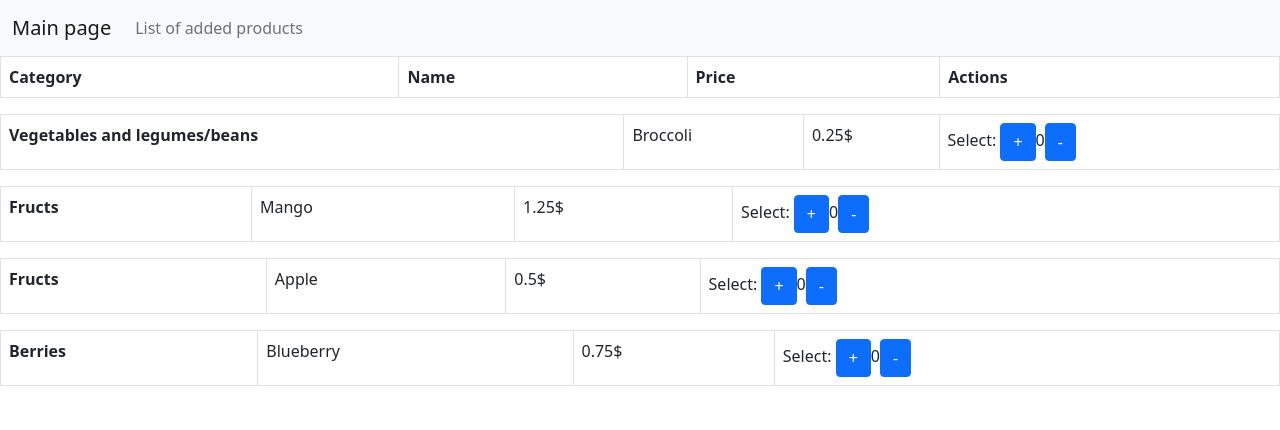
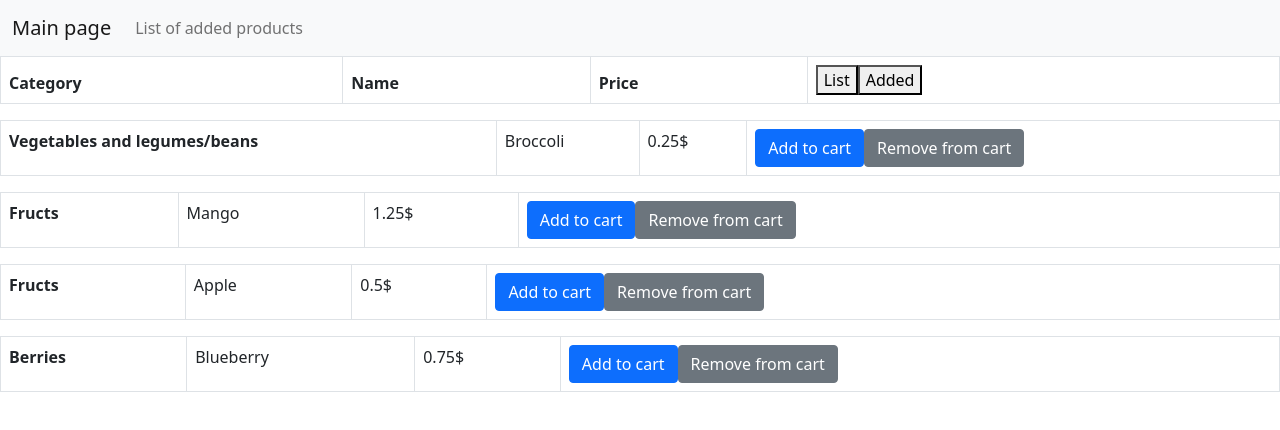
Before and after one commit to iaBatya/ReactCart, a React (Create React App) app: page /list in a window 1280 px wide. Shown: the top 430 px of the page. Built offline with nearby package versions, Linux system fonts and the light colour scheme.

Commit message:
logic for basic cart added

```diff
--- /dev/null
+++ b/src/components/CartItems.jsx
@@ -0,0 +1,56 @@
+import React, {useState, useEffect} from 'react';
+import { Table } from 'reactstrap';
+
+const CartItems = ({ cart, setCart, handleChange }) => {
+    const [price, setPrice] = useState(0);
+
+    const handleRemove = (id) => {
+        const arr = cart.filter((item) => item.id !== id);
+        setCart(arr);
+        handlePrice();
+    };
+
+    const handlePrice = () => {
+        let ans = 0;
+        cart.map((item) => (ans += item.amount * item.price))
+        setPrice(ans);
+    };
+
+    useEffect(() => {
+        handlePrice();
+    });
+
+    return (
+        <article>
+            {cart.map((item) => (
+            <div key={item.id}>
+                 <Table bordered hover>
+                <tbody>
+                        <tr>
+                            <th scope="row">
+                                {item.category}
+                            </th>
+                            <td>
+                                {item.itemName}
+                            </td>
+                            <td>
+                                {price}$
+                            </td>
+                            <td>
+                                <button onClick={() => handleChange(item, 1)}>+</button>
+                                <button>{item.amount}</button>
+                                <button onClick={() => handleChange(item, -1)}>-</button>
+                            </td>
+                            <td>
+                                <button onClick={() => handleRemove(item.id)}>Remove</button>
+                            </td>
+                        </tr>
+                </tbody>
+            </Table>
+            </div>
+            ))}
+        </article>
+        )
+};
+
+export default CartItems;
--- a/src/components/Posts.jsx
+++ b/src/components/Posts.jsx
@@ -3,11 +3,10 @@ import Tableheader from './Tableheader';
 import TablePosts from './TablePosts';
 import data from '../data';
 
-const Posts = () => {
+const Posts = ({handleClick}) => {
     return (
         <div>
-            <Tableheader/>
-            { data.map((item) => <TablePosts key={item.id} item={item}/>)}
+            { data.map((item) => <TablePosts key={item.id} item={item} handleClick={handleClick}/>)}
         </div>
     );
 };
--- a/src/components/TablePosts.jsx
+++ b/src/components/TablePosts.jsx
@@ -3,8 +3,9 @@ import 'bootstrap/dist/css/bootstrap.min.css';
 import { Table, Button } from 'reactstrap';
 
 
-const TablePosts = ({item}) => {
+const TablePosts = ({item, handleClick, handleRemove}) => {
     const {category, itemName, price, id } = item;
+
     return (
         <div className='postscomp'>
             <Table bordered hover>
@@ -20,10 +21,8 @@ const TablePosts = ({item}) => {
                                 {price}$
                             </td>
                             <td>
-                                <span>Select: </span>
-                                <Button color="primary">+</Button>
-                                <span>0</span>
-                                <Button color="primary">-</Button>
+                                <Button color='primary' onClick={()=>handleClick(item)}>Add to cart</Button>
+                                <Button onClick={()=>handleRemove(item.id)}>Remove from cart</Button>
                             </td>
                         </tr>
                 </tbody>
--- a/src/components/Tableheader.jsx
+++ b/src/components/Tableheader.jsx
@@ -2,7 +2,7 @@ import React from 'react';
 import 'bootstrap/dist/css/bootstrap.min.css';
 import { Table } from 'reactstrap';
 
-const Tableheader = () => {
+const Tableheader = ({setShow}) => {
     return (
         <>
             <Table  bordered    hover>
@@ -18,7 +18,8 @@ const Tableheader = () => {
                             Price
                         </th>
                         <th>
-                            Actions
+                            <button onClick={()=> setShow(true)}>List</button>
+                            <button onClick={()=> setShow(false)}>Added</button>
                         </th>
                     </tr>
                 </thead>
--- a/src/data.js
+++ b/src/data.js
@@ -1,8 +1,8 @@
 const list = [
-    {category: 'Vegetables and legumes/beans', itemName: 'Broccoli', price: 0.25, id:1},
-    {category: 'Fructs', itemName: 'Mango', price: 1.25, id: 2},
-    {category: 'Fructs', itemName: 'Apple', price: 0.50, id: 3},
-    {category: 'Berries', itemName: 'Blueberry', price: 0.75, id: 4}
+    {category: 'Vegetables and legumes/beans', itemName: 'Broccoli', price: 0.25, id:1, amount: 1},
+    {category: 'Fructs', itemName: 'Mango', price: 1.25, id: 2, amount: 1},
+    {category: 'Fructs', itemName: 'Apple', price: 0.50, id: 3, amount: 1},
+    {category: 'Berries', itemName: 'Blueberry', price: 0.75, id: 4, amount: 1}
 ]
 
 export default list;
--- a/src/pages/List.jsx
+++ b/src/pages/List.jsx
@@ -1,14 +1,98 @@
-import React from 'react';
-import Navigationbar from '../components/Navigationbar';
+import React, {useEffect, useState} from 'react';
+import 'bootstrap/dist/css/bootstrap.min.css';
+import Navigationbar from '../components/Navigationbar'
+import Tableheader from '../components/Tableheader';
 import Posts from '../components/Posts';
+import CartItems from '../components/CartItems';
 
-const list = () => {
-    return (
-        <div>
-            <Navigationbar navbarItem={'List of added products'} link={"/listadded"}/>
-            <Posts/>
-        </div>
-    );
-};
+const List = () => {
+  const [show, setShow] = useState(true);
+  const [cart, setCart] = useState([]);
 
-export default list;
+
+  const handleClick = (item) => {
+        if (cart.indexOf(item) !== -1) return;
+        setCart([...cart, item]);
+    };
+
+  const handleChange = (item, d) => {
+    const ind = cart.indexOf(item);
+    const arr = cart;
+    arr[ind].amount += d;
+
+    if (arr[ind].amount === 0) arr[ind].amount = 1;
+    setCart([...arr]);
+  }
+
+
+  // useEffect(()=>{
+  //   console.log('cart change');
+  // }, [cart]);
+
+  return (
+    <div>
+        <Navigationbar  navbarItem={'List of added products'}  link={"/listadded"}/>
+      <Tableheader setShow={setShow} size={cart.length} />
+      { show ?  ( <Posts handleClick={handleClick}/> ) : ( <CartItems cart={cart} setCart={setCart} handleChange={handleChange} /> ) }
+    </div>
+  )
+}
+
+export default List;
+
+
+
+
+
+
+
+
+
+
+
+
+
+
+
+// import React, {useState} from 'react';
+// import Navigationbar from '../components/Navigationbar';
+// import Posts from '../components/Posts';
+// import Listadded from './Listadded';
+// import CartItems from '../components/CartItems';
+
+// const List = () => {
+//     const [show, setShow] = useState(true);
+//     const [cart, setCart] = useState([]);
+
+
+//     const handleClick = (item) => {
+//         cart.push(item);
+//         console.log(cart);
+//         // if (cart.indexOf(item) !== -1) return;
+//         // setCart([...cart, item]);
+//     };
+
+//     const handleChange = (item, d) => {
+//         const ind = cart.indexOf(item);
+//         const arr = cart;
+//         arr[ind].amount += d;
+
+//         if (arr[ind].amount === 0) arr[ind].amount = 1;
+//         setCart([...arr]);
+//         }
+
+
+
+//     return (
+//         <div>
+//             <Navigationbar
+//                 navbarItem={'List of added products'}
+//                 link={"/listadded"}
+//                 setShow={setShow}
+//                 size={cart.length}/>
+//             { show ?   <Posts handleClick={handleClick}/>  : 'Cart'  }
+//         </div>
+//     );
+// };
+
+// export default List;
--- a/src/pages/Listadded.jsx
+++ b/src/pages/Listadded.jsx
@@ -1,13 +1,19 @@
 import React from 'react';
 import Navigationbar from '../components/Navigationbar';
+import CartItems from '../components/CartItems';
+import Tableheader from '../components/Tableheader';
+import Posts from '../components/Posts';
+
+const Listadded = ({cart, setCart, handleChange, show, setShow, handleClick}) => {
+    console.log('helo')
 
 
-const listadded = () => {
     return (
         <div>
             <Navigationbar navbarItem={'List of all products'} link={"/list"}/>
+            <Tableheader  />
         </div>
     );
 };
 
-export default listadded;
+export default Listadded;
```
